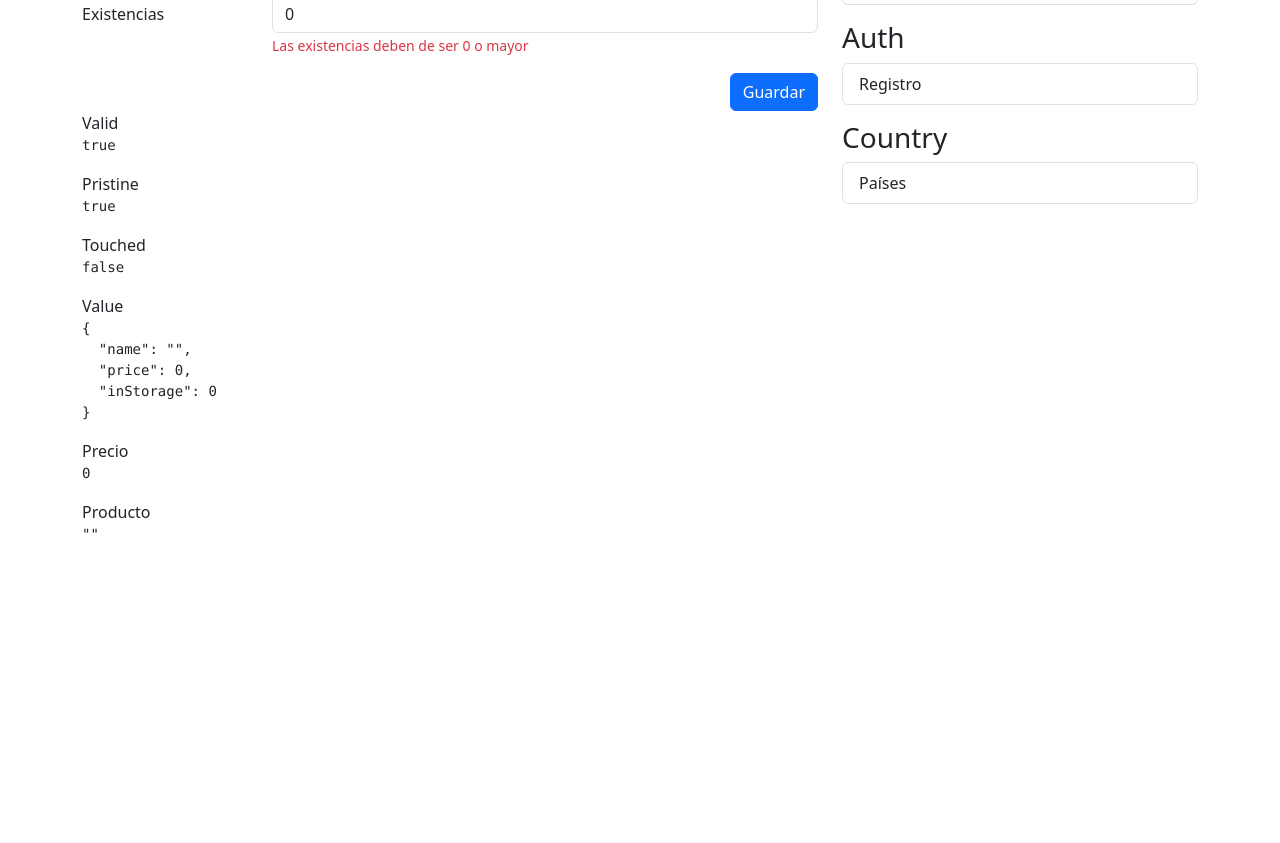
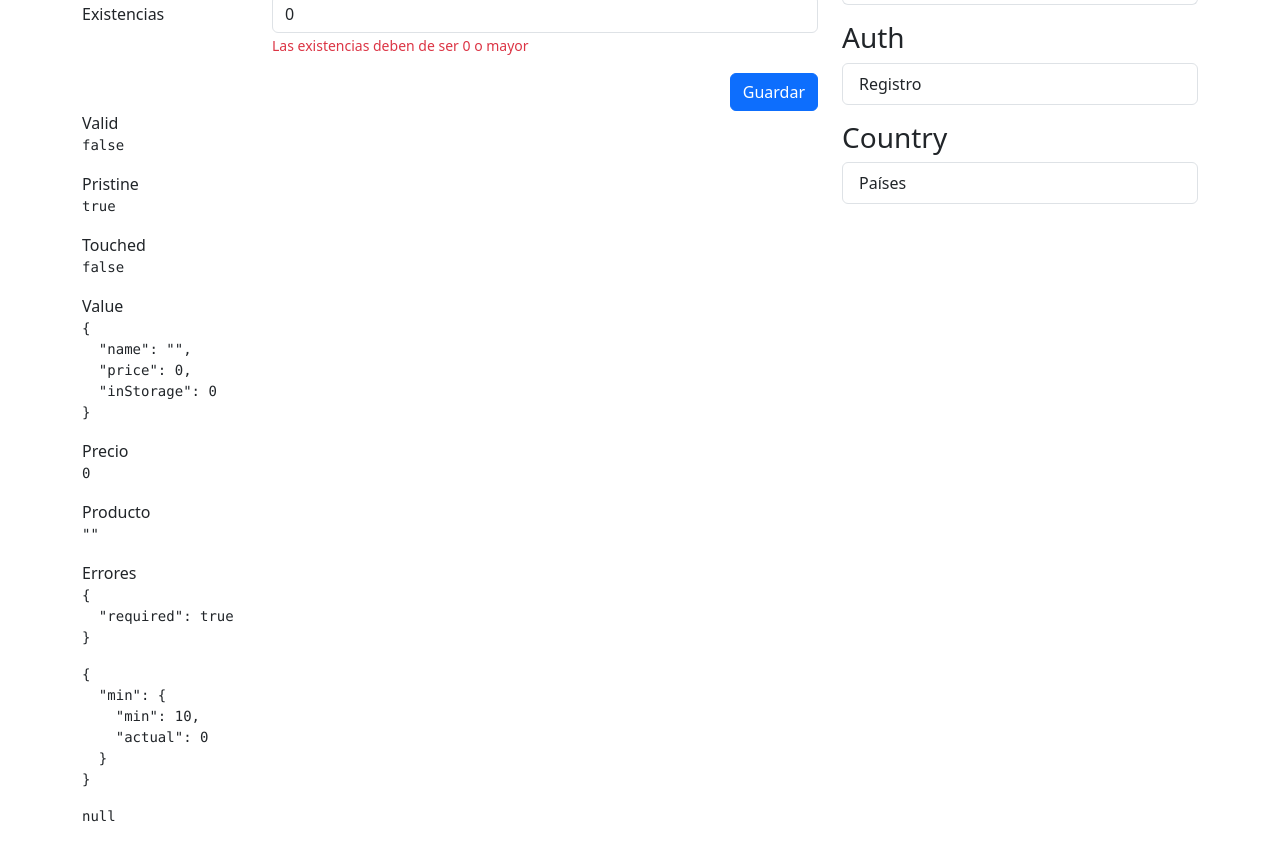
Before and after one commit to renzoqamao/curso-angular, an Angular app in the folder 06-reactive-forms-app/: page /reactive/basic in a window 1280 px wide. Shown: the part 280-1123 px from the top of the page. Before the commit the page ends 841 px from the top, so only its background shows below. Built offline with nearby package versions, Linux system fonts and the light colour scheme.

Commit message:
validacion de campos incluidos

```diff
--- a/06-reactive-forms-app/src/app/reactive/pages/basic-page/basic-page.component.html
+++ b/06-reactive-forms-app/src/app/reactive/pages/basic-page/basic-page.component.html
@@ -92,5 +92,10 @@
 
         <span>Producto</span>
         <pre>{{ myForm.controls.name.value | json }}</pre>
+
+        <span>Errores</span>
+        <pre>{{ myForm.controls.name.errors | json }}</pre>
+        <pre>{{ myForm.controls['price'].errors | json }}</pre>
+        <pre>{{ myForm.controls['inStorage'].errors | json }}</pre>
     </div>
 </div>
--- a/06-reactive-forms-app/src/app/reactive/pages/basic-page/basic-page.component.ts
+++ b/06-reactive-forms-app/src/app/reactive/pages/basic-page/basic-page.component.ts
@@ -1,6 +1,6 @@
 import { JsonPipe } from '@angular/common';
 import { Component, inject } from '@angular/core';
-import { FormBuilder, FormControl, FormGroup, ReactiveFormsModule } from '@angular/forms';
+import { FormBuilder, FormControl, FormGroup, ReactiveFormsModule, Validators } from '@angular/forms';
 
 @Component({
   selector: 'app-basic-page',
@@ -12,9 +12,15 @@
   fb = inject(FormBuilder);
 
   myForm = this.fb.group({
-    name: ['', /* validadadores sincronos*/, /* validadores asincronos*/   ],
-    price:[0],
-    inStorage:[0],
+    name: ['',
+       /* validadadores sincronos*/[Validators.required, Validators.minLength(3)],
+       /* validadores asincronos*/   ],
+    price:[0,
+      [Validators.required,Validators.min(10)]
+    ],
+    inStorage:[0,
+      [Validators.required,Validators.min(0)]
+    ],
   });
 
   /*myForm = new FormGroup({
```
